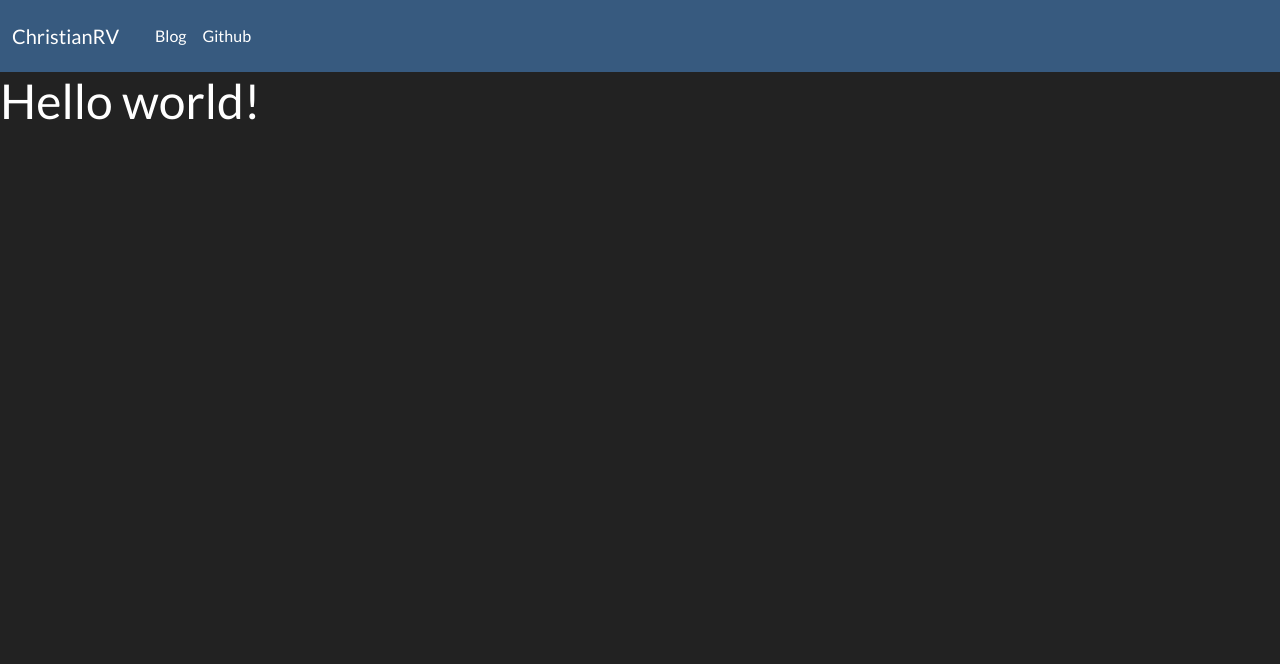
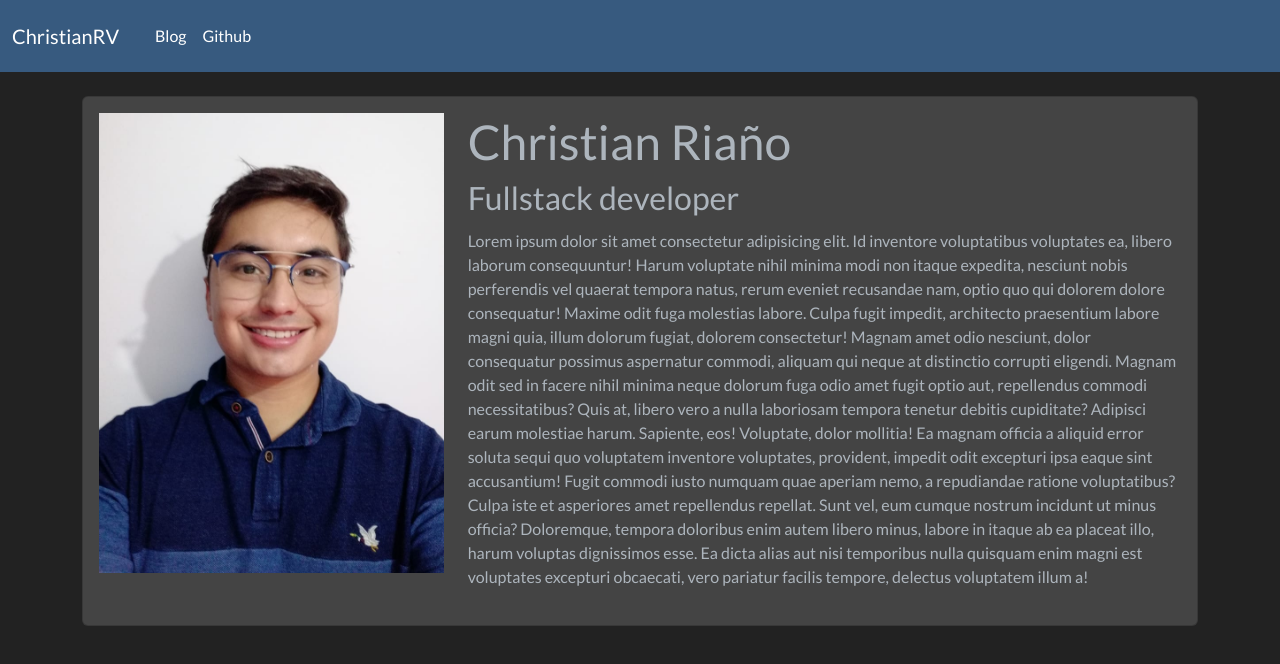
Before and after one commit to ChristianRV29/Portfolio-NextJS, a Next.js app: page / in a window 1280 px wide. Shown: the top 664 px of the page. Built offline with nearby package versions, Linux system fonts and the light colour scheme.

Commit message:
Headercard created along with 404 page

```diff
--- /dev/null
+++ b/components/Header.tsx
@@ -0,0 +1,33 @@
+import React, { Fragment } from 'react'
+
+interface HeaderProps {
+  uri: string
+}
+
+const HeaderCard: React.FC<HeaderProps> = props => {
+  const { uri } = props
+  return (
+    <Fragment>
+      <header className={'row'}>
+        <div className={'col-md-12'}>
+            <div className={'card card-body bg-secondary text-light'}>
+             <div className={"row"}>
+                <div className={"col-md-4"}>
+                    <img src={uri} alt={'image-profile'} className={'img-fluid'} />
+                </div>
+                <div className={"col-md-8"}>
+                    <h1>Christian Riaño</h1>
+                    <h3>Fullstack developer</h3>
+                    <p className={'text-justify py-1'}>
+                        Lorem ipsum dolor sit amet consectetur adipisicing elit. Id inventore voluptatibus voluptates ea, libero laborum consequuntur! Harum voluptate nihil minima modi non itaque expedita, nesciunt nobis perferendis vel quaerat tempora natus, rerum eveniet recusandae nam, optio quo qui dolorem dolore consequatur! Maxime odit fuga molestias labore. Culpa fugit impedit, architecto praesentium labore magni quia, illum dolorum fugiat, dolorem consectetur! Magnam amet odio nesciunt, dolor consequatur possimus aspernatur commodi, aliquam qui neque at distinctio corrupti eligendi. Magnam odit sed in facere nihil minima neque dolorum fuga odio amet fugit optio aut, repellendus commodi necessitatibus? Quis at, libero vero a nulla laboriosam tempora tenetur debitis cupiditate? Adipisci earum molestiae harum. Sapiente, eos! Voluptate, dolor mollitia! Ea magnam officia a aliquid error soluta sequi quo voluptatem inventore voluptates, provident, impedit odit excepturi ipsa eaque sint accusantium! Fugit commodi iusto numquam quae aperiam nemo, a repudiandae ratione voluptatibus? Culpa iste et asperiores amet repellendus repellat. Sunt vel, eum cumque nostrum incidunt ut minus officia? Doloremque, tempora doloribus enim autem libero minus, labore in itaque ab ea placeat illo, harum voluptas dignissimos esse. Ea dicta alias aut nisi temporibus nulla quisquam enim magni est voluptates excepturi obcaecati, vero pariatur facilis tempore, delectus voluptatem illum a!
+                    </p>
+                </div>
+             </div>
+            </div>
+        </div>
+      </header>
+    </Fragment>
+  )
+}
+
+export default HeaderCard
--- a/components/Layout.tsx
+++ b/components/Layout.tsx
@@ -14,7 +14,7 @@ const Layout = ({ children }: LayoutProps) => {
           <title>Portfolio in NextJS</title>
       </Head>
       <Navbar />
-      <div className={''}>{children}</div>
+      <div className={'container py-4'}>{children}</div>
     </Fragment>
   )
 }
--- a/components/Navbar.tsx
+++ b/components/Navbar.tsx
@@ -29,7 +29,7 @@ const Navbar = () => {
                 </Link>
               </li>
               <li className="nav-item">
-                <Link href={'/blog'}>
+                <Link href={'/github'}>
                   <a className="nav-link active" aria-current="page">
                     Github
                   </a>
--- a/pages/index.tsx
+++ b/pages/index.tsx
@@ -1,4 +1,5 @@
 import type { NextPage } from 'next'
+import HeaderCard from '../components/Header'
 
 import Layout from './../components/Layout'
 
@@ -6,9 +7,7 @@ import Layout from './../components/Layout'
 const Home: NextPage = () => {
   return (
     <Layout>
-      <div>
-        <h1>Hello world!</h1>
-      </div>
+      <HeaderCard uri={'/profile.jpeg'} />
     </Layout>
   )
 }
```
Also changed, not shown: pages/404.tsx (added, +34 -0 lines), pages/github.tsx (added, +15 -0 lines), public/profile.jpeg (added).
